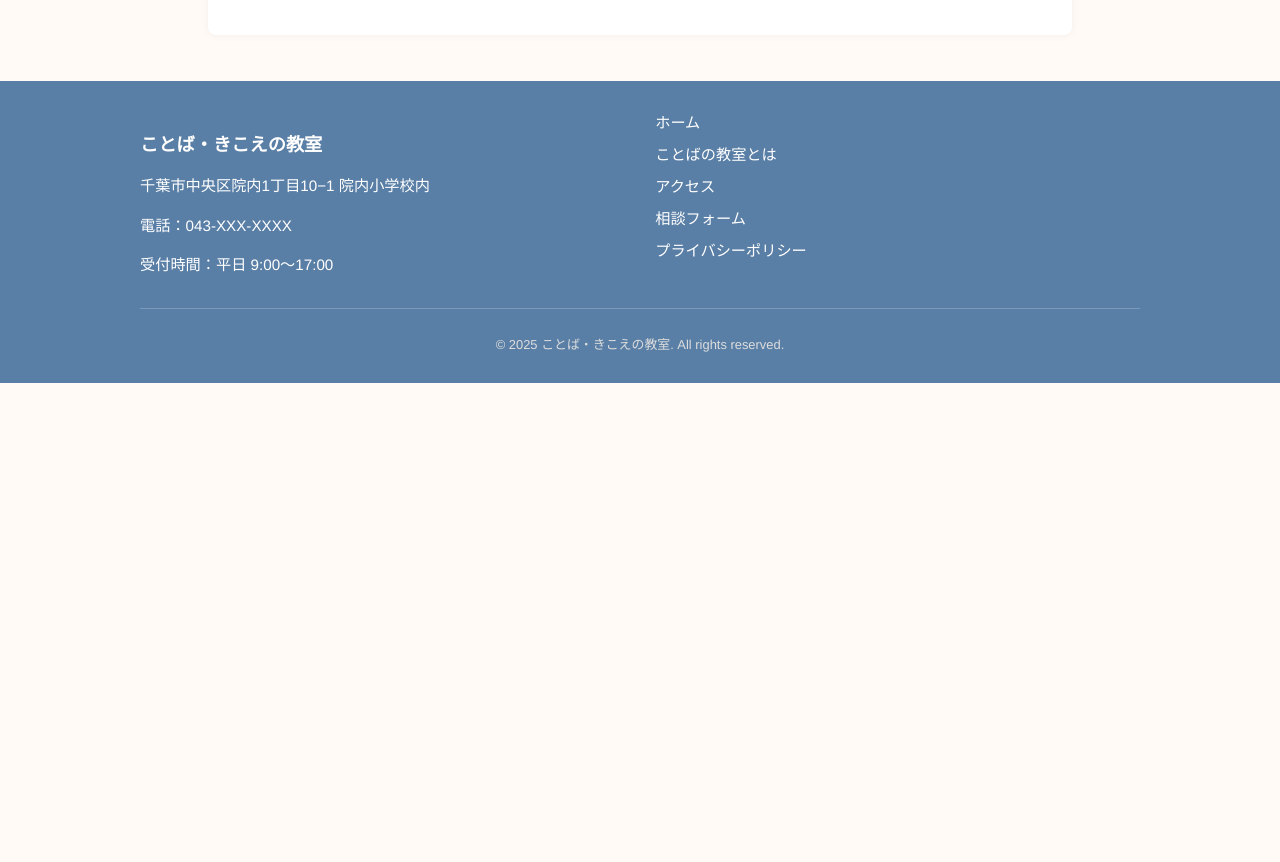
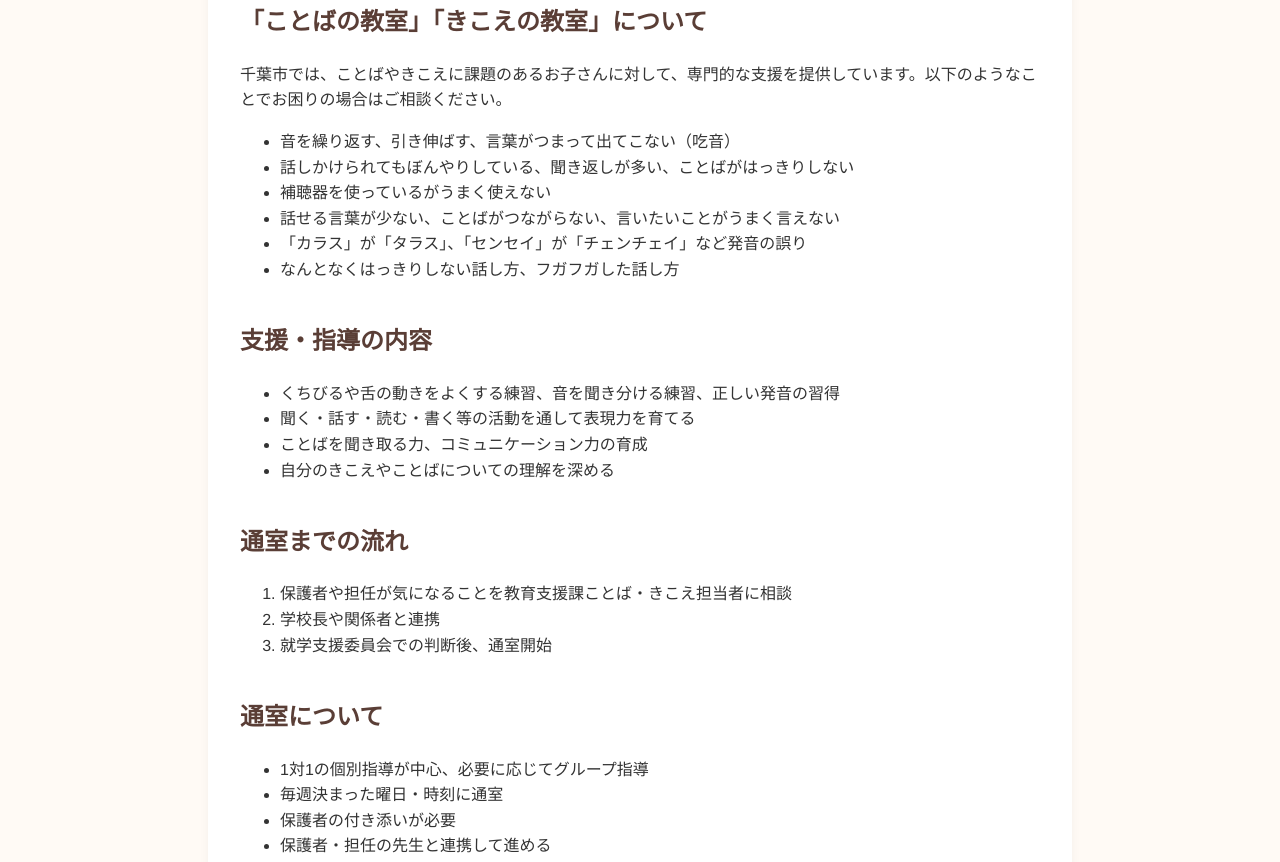
Before and after one commit to kei224022/chiba-kotoba-class, a plain HTML site: page index.html in a window 1280 px wide. Shown: the part 1062-1924 px from the top of the page. Before the commit the page ends 1445 px from the top, so only its background shows below. Drawn offline with Linux system fonts and the light colour scheme; files whose address does not match are found by name.

Commit message:
revise index

```diff
--- a/index.html
+++ b/index.html
@@ -41,6 +41,48 @@
       </iframe>
     </section>
 
+    <section>
+      <h2>「ことばの教室」「きこえの教室」について</h2>
+      <p>千葉市では、ことばやきこえに課題のあるお子さんに対して、専門的な支援を提供しています。以下のようなことでお困りの場合はご相談ください。</p>
+      <ul>
+        <li>音を繰り返す、引き伸ばす、言葉がつまって出てこない（吃音）</li>
+        <li>話しかけられてもぼんやりしている、聞き返しが多い、ことばがはっきりしない</li>
+        <li>補聴器を使っているがうまく使えない</li>
+        <li>話せる言葉が少ない、ことばがつながらない、言いたいことがうまく言えない</li>
+        <li>「カラス」が「タラス」、「センセイ」が「チェンチェイ」など発音の誤り</li>
+        <li>なんとなくはっきりしない話し方、フガフガした話し方</li>
+      </ul>
+    </section>
+
+    <section>
+      <h2>支援・指導の内容</h2>
+      <ul>
+        <li>くちびるや舌の動きをよくする練習、音を聞き分ける練習、正しい発音の習得</li>
+        <li>聞く・話す・読む・書く等の活動を通して表現力を育てる</li>
+        <li>ことばを聞き取る力、コミュニケーション力の育成</li>
+        <li>自分のきこえやことばについての理解を深める</li>
+      </ul>
+    </section>
+
+    <section>
+      <h2>通室までの流れ</h2>
+      <ol>
+        <li>保護者や担任が気になることを教育支援課ことば・きこえ担当者に相談</li>
+        <li>学校長や関係者と連携</li>
+        <li>就学支援委員会での判断後、通室開始</li>
+      </ol>
+    </section>
+
+    <section>
+      <h2>通室について</h2>
+      <ul>
+        <li>1対1の個別指導が中心、必要に応じてグループ指導</li>
+        <li>毎週決まった曜日・時刻に通室</li>
+        <li>保護者の付き添いが必要</li>
+        <li>保護者・担任の先生と連携して進める</li>
+      </ul>
+    </section>
+
   </main>
 
   <!-- フッターを読み込む -->
@@ -57,6 +99,5 @@
       .then(res => res.text())
       .then(data => document.getElementById('footer').innerHTML = data);
   </script>
-  </body>
-
-  </html>
+</body>
+</html>
```
